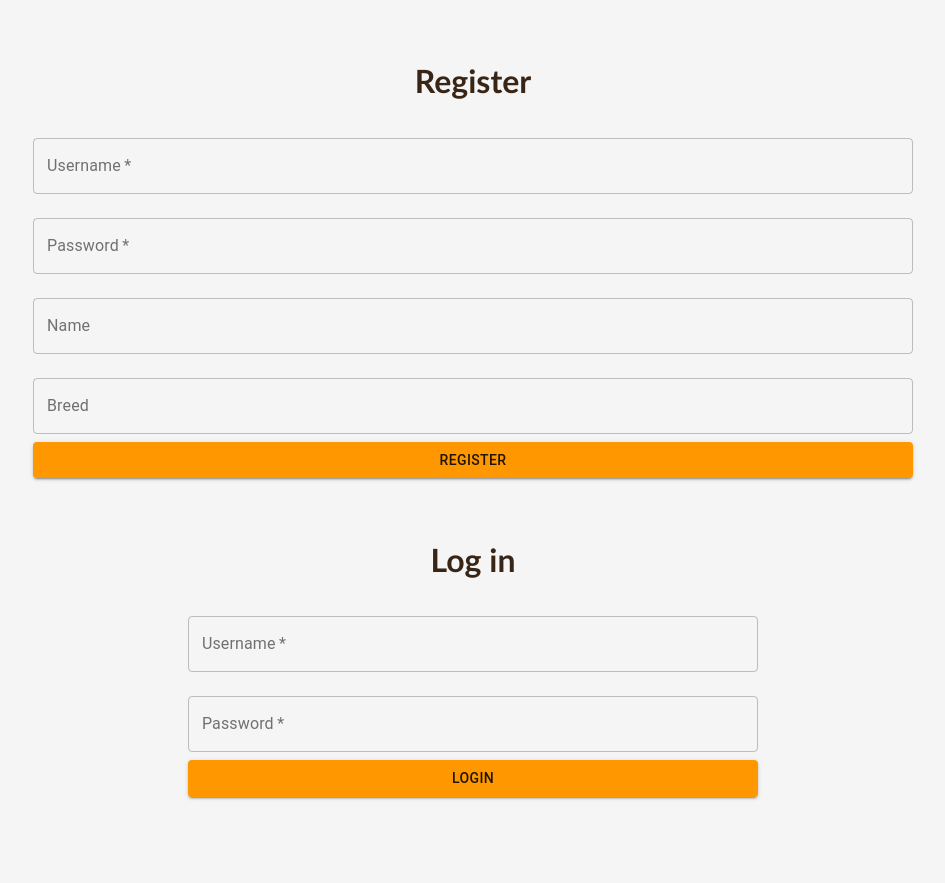
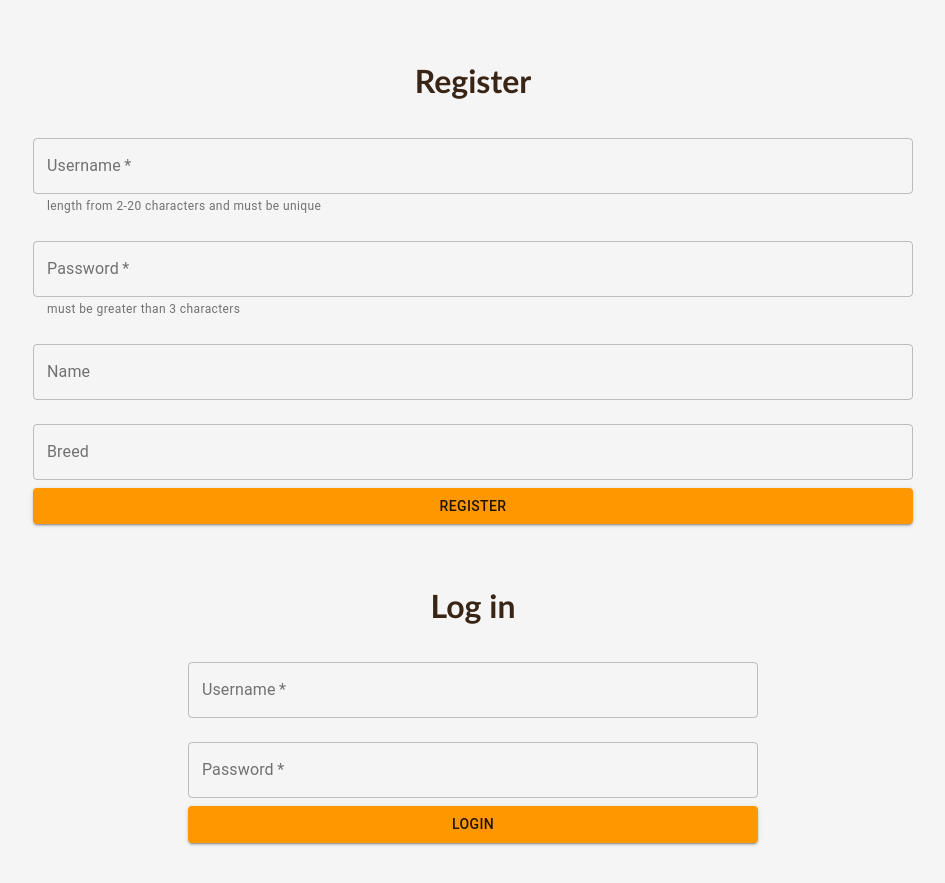
Before and after one commit to dauinh/react-node-project, a React (Create React App) app in the folder client/: page / in a window 1280 px wide. Shown: the whole page, without its empty margins (167-1112 px from the left). Before the commit the page ends 837 px from the top, so only its background shows below. Built offline with nearby package versions, Linux system fonts and the light colour scheme.

Commit message:
buggy behavior with login validation text

```diff
--- a/client/src/App.js
+++ b/client/src/App.js
@@ -3,6 +3,8 @@ import AdminPage from './components/AdminPage'
 import UserPage from './components/UserPage'
 import Register from './components/Register'
 import Login from './components/Login'
+import { ThemeProvider } from '@material-ui/core'
+import { theme } from './theme'
 
 function App() {
   const [user, setUser] = useState(null)
@@ -18,10 +20,10 @@ function App() {
   ////  REGISTER & LOGIN  ////
   if (!user) {
     return (
-      <div>
+      <ThemeProvider theme={theme}>
         <Register/>
         <Login user={user} setUser={setUser}/>
-      </div>
+      </ThemeProvider>
     )
   }
 
--- a/client/src/components/Login.js
+++ b/client/src/components/Login.js
@@ -2,13 +2,14 @@ import React, { useState, useEffect } from 'react'
 import registerService from '../services/register'
 import taskService from '../services/tasks'
 import userService from '../services/users'
-import { Button, TextField, ThemeProvider } from '@material-ui/core'
+import { Button, TextField } from '@material-ui/core'
 // import { useStyles } from '../style'
-import { theme } from '../theme'
 
 const Login = ({ user, setUser }) => {
   // const classes = useStyles()
-  // const [errorMessage, setErrorMessage] = useState('')
+  const [errorUsername, setErrorUsername] = useState(false)
+  const [errorPassword, setErrorPassword] = useState(false)
+  const [errorText, setErrorText] = useState('')
   const [username, setUsername] = useState('')
   const [password, setPassword] = useState('')
 
@@ -19,8 +20,7 @@ const Login = ({ user, setUser }) => {
       const user = JSON.parse(loggedUserJSON)
       taskService.setToken(user.token)
       userService.setToken(user.token)
-      // go to user route after logging in
-      userService.getByUsername(user.username).then(data => {
+      userService.getByUsername(user.username).then(data => {      // go to user route after logging in
         setUser(data)
       })
     }
@@ -28,7 +28,6 @@ const Login = ({ user, setUser }) => {
 
   const handleLogin = async (event) => {
     event.preventDefault()
-    // console.log('logging in with', username, password)
     try {
       const user = await registerService.login({
         username, password,
@@ -45,20 +44,15 @@ const Login = ({ user, setUser }) => {
       setUsername('')
       setPassword('')
     } catch (exception) {
-      console.log(exception)
-      // setErrorMessage('Wrong credentials')
-      // console.log('Wrong credentials')
-      // setTimeout(() => {
-      //   setErrorMessage('Enter again')
-      // }, 5000)
+      console.log('invalid username or password')
+      setErrorUsername(true)
+      setErrorPassword(true)
     }
   }
 
   return (
     <div className='register-box'>
       <h1>Log in</h1>
-      {/* <h4>{errorMessage}</h4> */}
-      <ThemeProvider theme={theme}>
       <form onSubmit={handleLogin}>
         <TextField
           variant="outlined"
@@ -67,6 +61,8 @@ const Login = ({ user, setUser }) => {
           fullWidth
           label="Username"
           name="username"
+          error={errorUsername}
+          helperText={errorUsername ? errorText : ""}
           value={username}
           onChange={({ target }) => setUsername(target.value)}
         />
@@ -78,6 +74,8 @@ const Login = ({ user, setUser }) => {
           label="Password"
           type="password"
           name="password"
+          error={errorPassword}
+          helperText={errorPassword ? errorText : ""}
           value={password}
           onChange={({ target }) => setPassword(target.value)}
         />
@@ -91,7 +89,6 @@ const Login = ({ user, setUser }) => {
           Login
         </Button>
       </form>
-      </ThemeProvider>
     </div>
   )
 }
--- a/client/src/components/Register.js
+++ b/client/src/components/Register.js
@@ -1,8 +1,7 @@
 import React, { useState } from 'react'
 import registerService from '../services/register'
-import { Button, TextField, ThemeProvider } from '@material-ui/core'
+import { Button, TextField } from '@material-ui/core'
 // import { useStyles } from '../style'
-import { theme } from '../theme'
 
 const Register = () => {
   // const classes = useStyles()
@@ -12,11 +11,13 @@ const Register = () => {
   const [name, setName] = useState('')
   const [breed, setBreed] = useState('')
 
+  const helperText = {
+    username: "length from 2-20 characters and must be unique",
+    password: "must be greater than 3 characters"
+  }
+
   const handleRegister = async (event) => {
     event.preventDefault()
-    // username has length from 2-20 character & must be unique
-    // password must be longer than 3 character
-    // username and password are necessary
     try {
       const newUser = {
         username: username,
@@ -40,7 +41,6 @@ const Register = () => {
     <div className='register-box'>
       <h1>Register</h1>
       {/* <h4>{errorMessage}</h4> */}
-      <ThemeProvider theme={theme}>
       <form onSubmit={handleRegister}>
         <TextField
           variant="outlined"
@@ -49,6 +49,7 @@ const Register = () => {
           fullWidth
           label="Username"
           name="username"
+          helperText={helperText.username}
           value={username}
           onChange={({ target }) => setUsername(target.value)}
         />
@@ -60,6 +61,7 @@ const Register = () => {
           label="Password"
           type="password"
           name="password"
+          helperText={helperText.password}
           value={password}
           onChange={({ target }) => setPassword(target.value)}
         />
@@ -91,7 +93,6 @@ const Register = () => {
           Register
         </Button>
       </form>
-      </ThemeProvider>
     </div>
   )
 }
```
Lines whose indentation alone changed are shown as unchanged.
